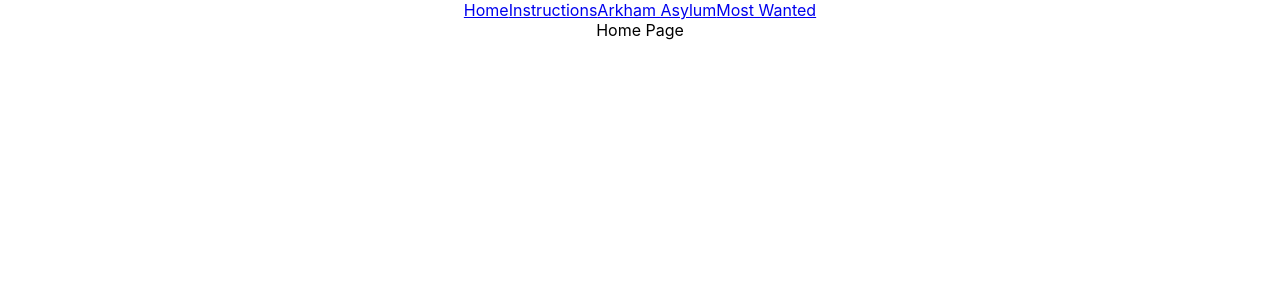
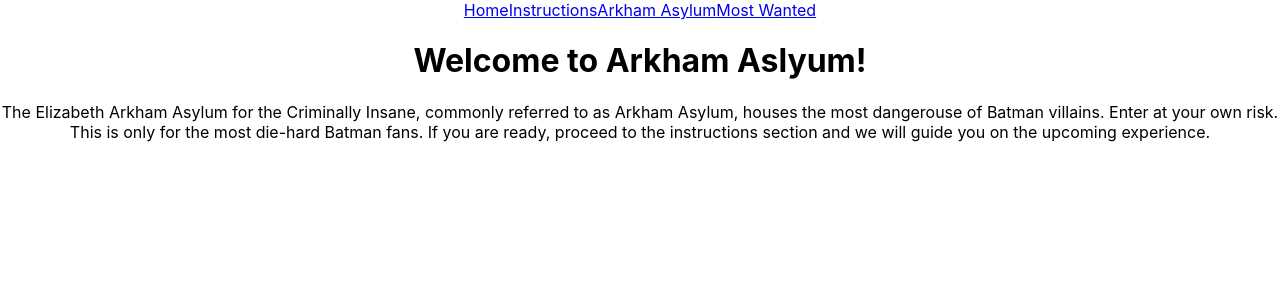
Before and after one commit to cgoranov/arkham-asylum-front-end, a React (Create React App) app: page / in a window 1280 px wide. Shown: the top 300 px of the page. Built offline with nearby package versions, Linux system fonts and the light colour scheme.

Commit message:
wrote home page welcome message

```diff
--- a/src/components/Home.js
+++ b/src/components/Home.js
@@ -2,7 +2,13 @@
 
 function Home(){
     return (
-        "Home Page"
+        <div>
+            <h1>Welcome to Arkham Aslyum!</h1>
+            <p className="homeintrodcution">The Elizabeth Arkham Asylum for the Criminally Insane, commonly referred to as Arkham Asylum, houses the most dangerouse of Batman
+            villains. Enter at your own risk. This is only for the most die-hard Batman fans. If you are ready, proceed to the instructions section and we will guide you on the
+            upcoming experience.
+             </p>
+        </div>
     )
 }
 
```
